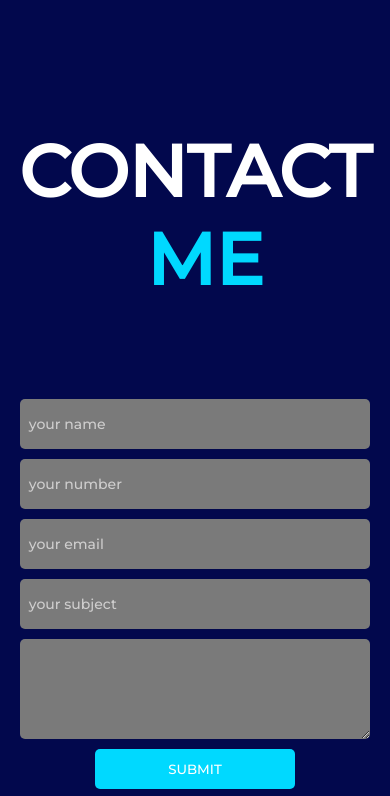
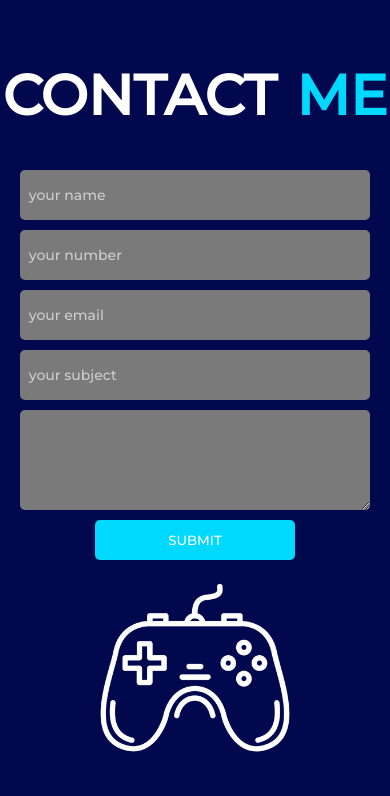
Before and after one commit to Antonio55001A/ForumInvio, a plain HTML site: page index.html in a window 390 px wide. Shown: the top 796 px of the page. Drawn offline with nearby package versions, Linux system fonts and the light colour scheme.

Commit message:
Mobile-forum update
Update

```diff
--- a/index.html
+++ b/index.html
@@ -37,7 +37,7 @@
                 <div id="contact-forum">
                     <form action="https://formsubmit.co/d1cb783f9b4c43810426cc56e5c4c23b " method="post">
 
-                        <!-- <input type="hidden" name="_captcha" value="false"> -->
+                        <input type="hidden" name="_captcha" value="false">
 
                     <input type="hidden" name="_next" value="https://antonio55001a.github.io/ForumInvio/succes.html" >
                     <input type="hidden" name="_autoresponse" value="L'email è stata inviata con successo">
--- a/style.css
+++ b/style.css
@@ -214,18 +214,24 @@
 @media only screen and (max-width: 590px){
 
   #container-all-section{
-    height: 130vh;
+    height: 100vh;
     clip-path: polygon(0 0, 100% 0, 100% 30%, 100% 95%, 70% 100%, 30% 100%, 0 95%, 0% 30%);
 
   }
   #title-contact-me{
-    font-size: 36px;
-    flex-direction: column;
+    font-size: 28px;
+    flex-direction: row;
     align-items: center;
+    margin-top: 0px;
+    font-family: "Montserrat", sans-serif;
+    font-weight: 700;
+    height: 150px;
+    margin-top: 20px;
+
   }
 
   #container-forum{
-    margin-top: 20px;
+    margin-top: 0px;
   }
   .container{
     display: flex;
@@ -251,4 +257,5 @@
   #submit{
     margin-top: 10px;
   }
+
 }
```
